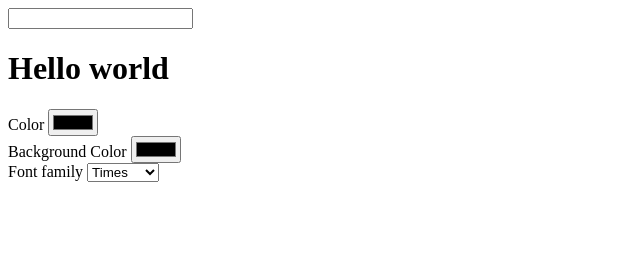
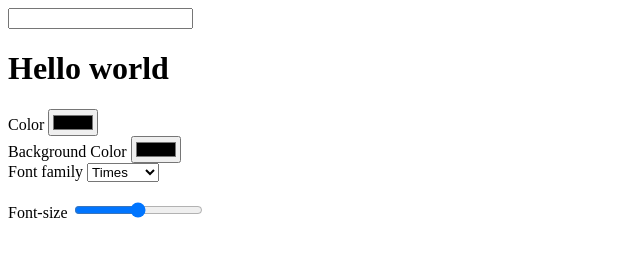
Before and after one commit to GuldanaBaktybekova/18.02.2022, a plain HTML site: page index.html in a window 1280 px wide. Shown: the whole page, without its empty margins (0-640 px from the left). Drawn offline with Linux system fonts and the light colour scheme.

Commit message:
Added range to index.html

```diff
--- a/index.html
+++ b/index.html
@@ -26,6 +26,10 @@
       </select>
     </div>
 
+    <br>
+
+    Font-size <input type="range" id="range">
+
     <script src="./script.js"></script>
   </body>
 </html>
```
